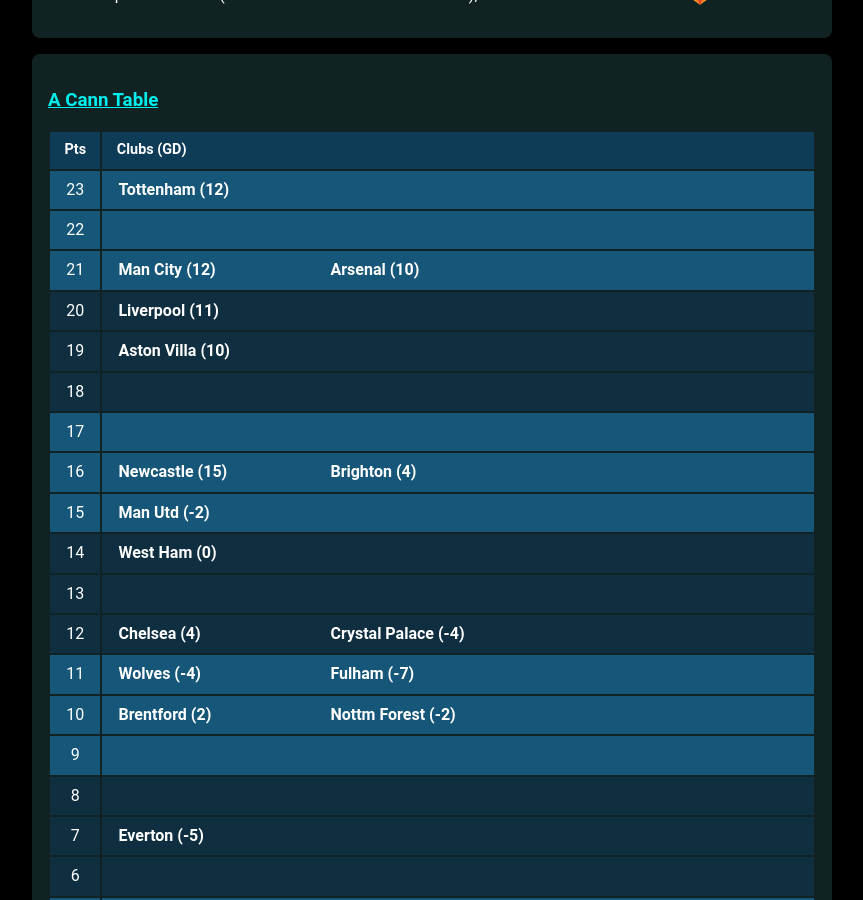
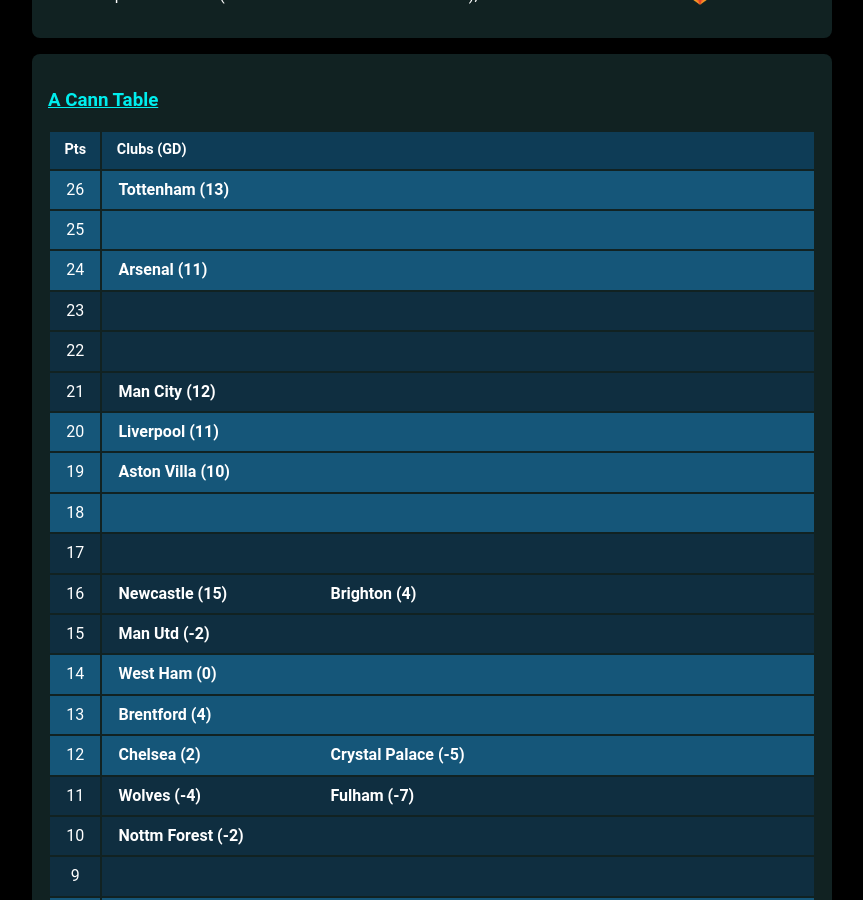
Before and after one commit to muru/muru.github.io, a Jekyll site: the page built from resources.md, in a window 1280 px wide and 900 px high, scrolled down 1315 px. Shown: the whole window, without its empty margins (208-1071 px from the left). Built offline with Jekyll 4.4.1, drawn with Linux system fonts in a browser that asks for light colours; some web fonts are replaced; some of the changed text lies outside the part shown.

Commit message:
updated cann-table: Sun 29 Oct 00:04:36 JST 2023

```diff
--- a/cann-table.html
+++ b/cann-table.html
@@ -1,139 +1,154 @@
 <table id="cann-table">
 <thead> <th> Pts </th> <th> Clubs (GD) </th> </thead>
 	<tr class="cann-row-1">
-		<td class="cann-point"> 23 </td>
+		<td class="cann-point"> 26 </td>
 		<td class="cann-clubs">
-			<span class="club-name"> Tottenham (12) </span>
+			<span class="club-name"> Tottenham (13) </span>
 		</td>
  	</tr>
 	<tr class="cann-row-1">
+		<td class="cann-point"> 25 </td>
+		<td class="cann-clubs">
+		</td>
+ 	</tr>
+	<tr class="cann-row-1">
+		<td class="cann-point"> 24 </td>
+		<td class="cann-clubs">
+			<span class="club-name"> Arsenal (11) </span>
+		</td>
+ 	</tr>
+	<tr class="cann-row-2">
+		<td class="cann-point"> 23 </td>
+		<td class="cann-clubs">
+		</td>
+ 	</tr>
+	<tr class="cann-row-2">
 		<td class="cann-point"> 22 </td>
 		<td class="cann-clubs">
 		</td>
  	</tr>
-	<tr class="cann-row-1">
+	<tr class="cann-row-2">
 		<td class="cann-point"> 21 </td>
 		<td class="cann-clubs">
 			<span class="club-name"> Man City (12) </span>
-			<span class="club-name"> Arsenal (10) </span>
 		</td>
  	</tr>
-	<tr class="cann-row-2">
+	<tr class="cann-row-1">
 		<td class="cann-point"> 20 </td>
 		<td class="cann-clubs">
 			<span class="club-name"> Liverpool (11) </span>
 		</td>
  	</tr>
-	<tr class="cann-row-2">
+	<tr class="cann-row-1">
 		<td class="cann-point"> 19 </td>
 		<td class="cann-clubs">
 			<span class="club-name"> Aston Villa (10) </span>
 		</td>
  	</tr>
-	<tr class="cann-row-2">
+	<tr class="cann-row-1">
 		<td class="cann-point"> 18 </td>
 		<td class="cann-clubs">
 		</td>
  	</tr>
-	<tr class="cann-row-1">
+	<tr class="cann-row-2">
 		<td class="cann-point"> 17 </td>
 		<td class="cann-clubs">
 		</td>
  	</tr>
-	<tr class="cann-row-1">
+	<tr class="cann-row-2">
 		<td class="cann-point"> 16 </td>
 		<td class="cann-clubs">
 			<span class="club-name"> Newcastle (15) </span>
 			<span class="club-name"> Brighton (4) </span>
 		</td>
  	</tr>
-	<tr class="cann-row-1">
+	<tr class="cann-row-2">
 		<td class="cann-point"> 15 </td>
 		<td class="cann-clubs">
 			<span class="club-name"> Man Utd (-2) </span>
 		</td>
  	</tr>
-	<tr class="cann-row-2">
+	<tr class="cann-row-1">
 		<td class="cann-point"> 14 </td>
 		<td class="cann-clubs">
 			<span class="club-name"> West Ham (0) </span>
 		</td>
  	</tr>
-	<tr class="cann-row-2">
+	<tr class="cann-row-1">
 		<td class="cann-point"> 13 </td>
 		<td class="cann-clubs">
+			<span class="club-name"> Brentford (4) </span>
+		</td>
+ 	</tr>
+	<tr class="cann-row-1">
+		<td class="cann-point"> 12 </td>
+		<td class="cann-clubs">
+			<span class="club-name"> Chelsea (2) </span>
+			<span class="club-name"> Crystal Palace (-5) </span>
 		</td>
  	</tr>
 	<tr class="cann-row-2">
-		<td class="cann-point"> 12 </td>
-		<td class="cann-clubs">
-			<span class="club-name"> Chelsea (4) </span>
-			<span class="club-name"> Crystal Palace (-4) </span>
-		</td>
- 	</tr>
-	<tr class="cann-row-1">
 		<td class="cann-point"> 11 </td>
 		<td class="cann-clubs">
 			<span class="club-name"> Wolves (-4) </span>
 			<span class="club-name"> Fulham (-7) </span>
 		</td>
  	</tr>
-	<tr class="cann-row-1">
+	<tr class="cann-row-2">
 		<td class="cann-point"> 10 </td>
 		<td class="cann-clubs">
-			<span class="club-name"> Brentford (2) </span>
 			<span class="club-name"> Nottm Forest (-2) </span>
 		</td>
  	</tr>
-	<tr class="cann-row-1">
+	<tr class="cann-row-2">
 		<td class="cann-point"> 9 </td>
 		<td class="cann-clubs">
 		</td>
  	</tr>
-	<tr class="cann-row-2">
+	<tr class="cann-row-1">
 		<td class="cann-point"> 8 </td>
 		<td class="cann-clubs">
 		</td>
  	</tr>
-	<tr class="cann-row-2">
+	<tr class="cann-row-1">
 		<td class="cann-point"> 7 </td>
 		<td class="cann-clubs">
 			<span class="club-name"> Everton (-5) </span>
 		</td>
  	</tr>
-	<tr class="cann-row-2">
+	<tr class="cann-row-1">
 		<td class="cann-point"> 6 </td>
 		<td class="cann-clubs">
 		</td>
  	</tr>
-	<tr class="cann-row-1">
+	<tr class="cann-row-2">
 		<td class="cann-point"> 5 </td>
 		<td class="cann-clubs">
 			<span class="club-name"> Luton (-9) </span>
-		</td>
- 	</tr>
-	<tr class="cann-row-1">
-		<td class="cann-point"> 4 </td>
-		<td class="cann-clubs">
 			<span class="club-name"> Burnley (-16) </span>
 		</td>
  	</tr>
-	<tr class="cann-row-1">
-		<td class="cann-point"> 3 </td>
+	<tr class="cann-row-2">
+		<td class="cann-point"> 4 </td>
 		<td class="cann-clubs">
 			<span class="club-name"> Bournemouth (-14) </span>
 		</td>
  	</tr>
 	<tr class="cann-row-2">
+		<td class="cann-point"> 3 </td>
+		<td class="cann-clubs">
+		</td>
+ 	</tr>
+	<tr class="cann-row-1">
 		<td class="cann-point"> 2 </td>
 		<td class="cann-clubs">
 		</td>
  	</tr>
-	<tr class="cann-row-2">
+	<tr class="cann-row-1">
 		<td class="cann-point"> 1 </td>
 		<td class="cann-clubs">
-			<span class="club-name"> Sheff Utd (-17) </span>
+			<span class="club-name"> Sheff Utd (-18) </span>
 		</td>
  	</tr>
 </table>
-<span id="cann-gen-note"> Generated on  Wednesday, 25 October 2023 at 00:02 JST. </span>
+<span id="cann-gen-note"> Generated on  Sunday, 29 October 2023 at 00:04 JST. </span>
```
